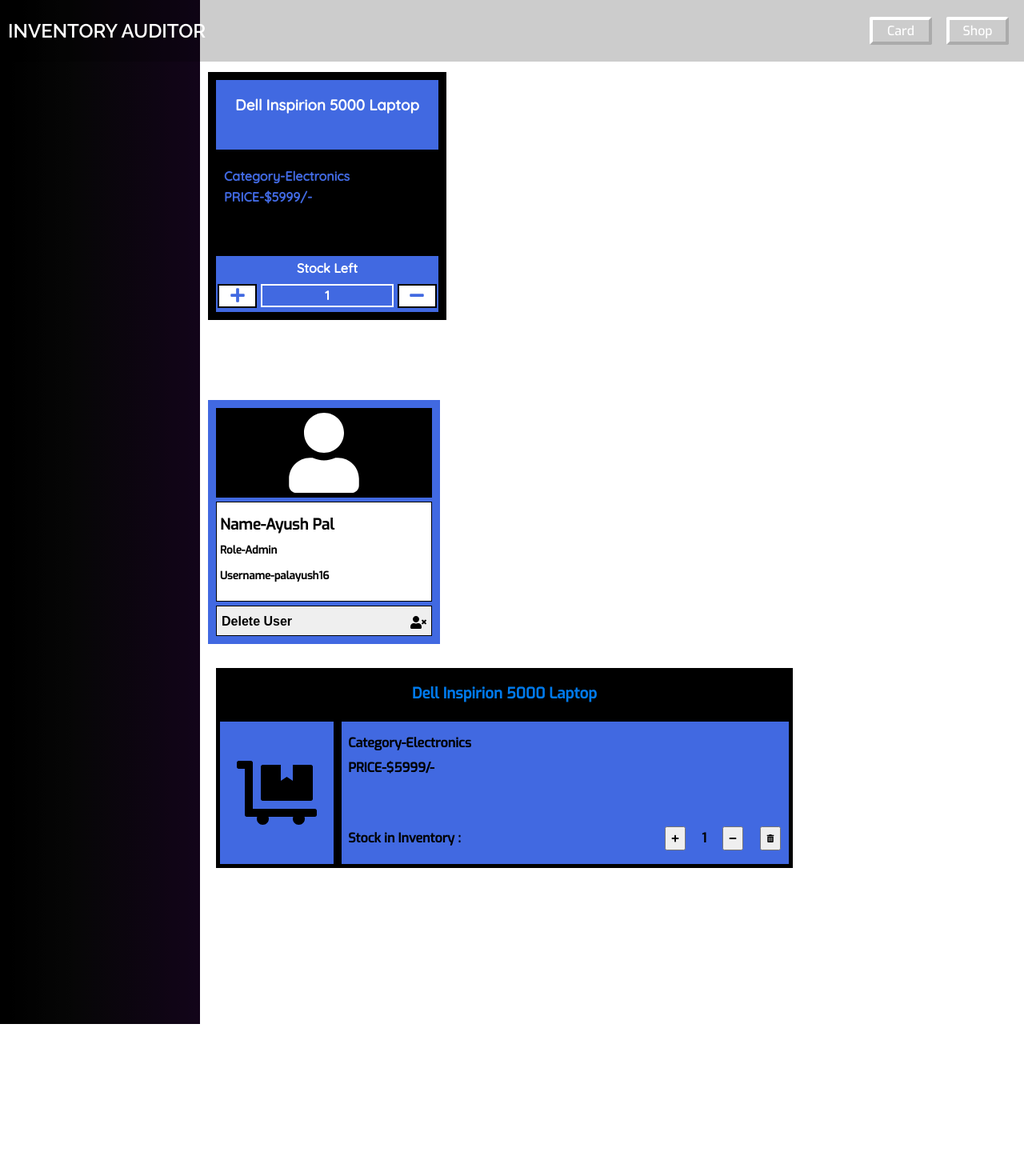
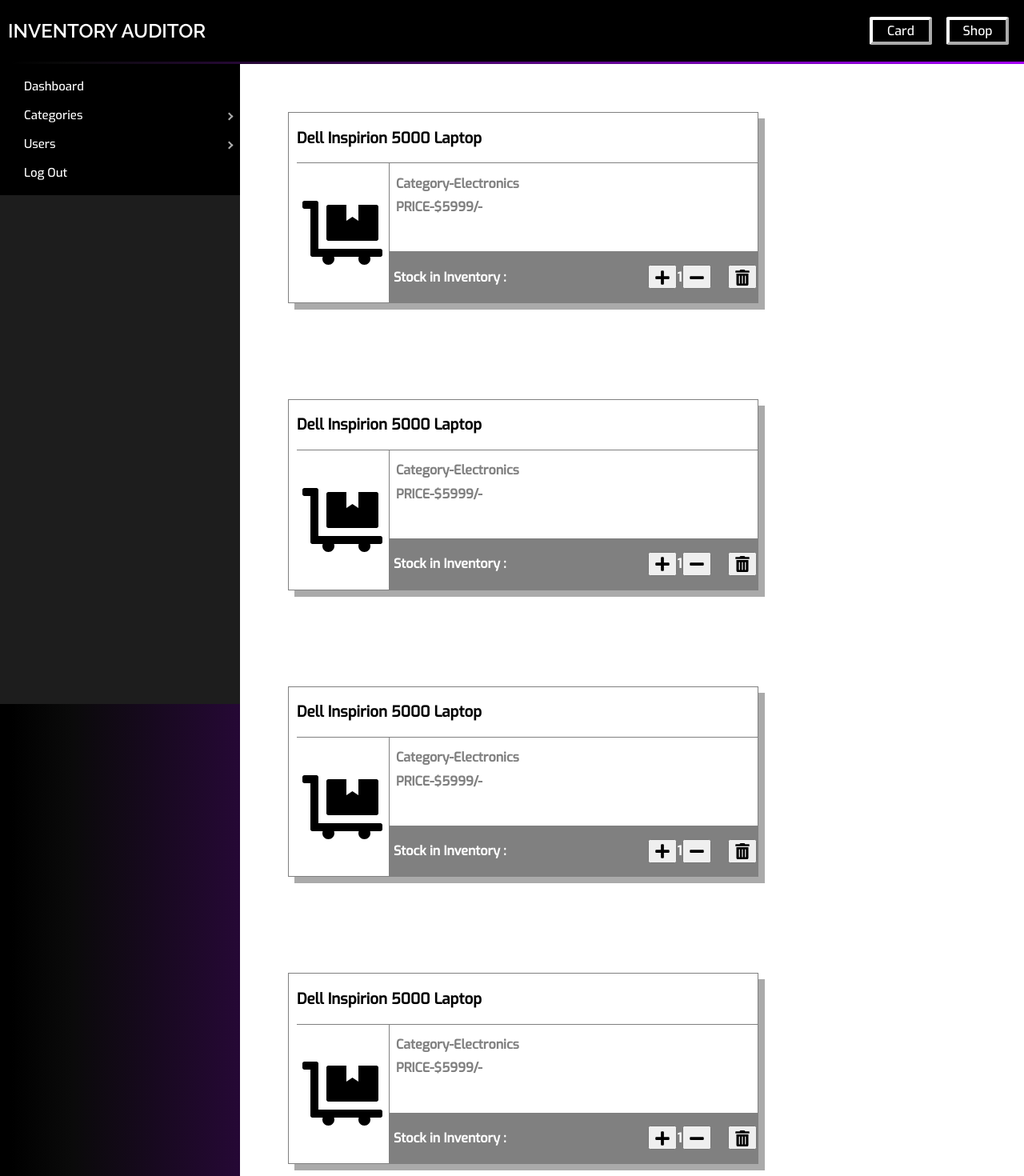
Before and after one commit to arihantbansal/kwikemart-frontend, a React (Create React App) app: page /dashboard in a window 1280 px wide. Shown: the top 1470 px of the page at 80% size. Before the commit the page ends 1280 px from the top, so only its background shows below. Built offline with nearby package versions, Linux system fonts and the light colour scheme; a web font is replaced by a local one.

Commit message:
added sidebar and modified product card

```diff
--- a/package.json
+++ b/package.json
@@ -10,6 +10,7 @@
     "react": "^17.0.2",
     "react-dom": "^17.0.2",
     "react-icons": "^4.2.0",
+    "react-pro-sidebar": "^0.6.0",
     "react-router-dom": "^5.2.0",
     "react-scripts": "^4.0.3",
     "web-vitals": "^1.1.2"
--- a/src/App.css
+++ b/src/App.css
@@ -27,15 +27,15 @@
 nav {
 	display: flex;
 	align-items: center;
-	position:fixed;
-	width:100%;
+	z-index: 10;
+	width:100vw;
 	justify-content: space-between;
-	background-color: rgba(0, 0, 0, 0);
+	background-color: rgba(0, 0, 0, 1);
 	padding-left: 10px;
 	list-style: none;
 	text-decoration: none;
 	color: #fff;
-	background-color: rgba(0, 0, 0, 0.2);
+
 }
 
 nav a {
@@ -209,6 +209,10 @@
 /************************/
 /*      Dashboard       */
 /************************/
+.landing-screen3{
+	display: flex;
+	flex-direction: column;
+}
 .dashb {
 	height: 90vh;
 	width: 100vw;
@@ -217,17 +221,16 @@
 	flex-direction: column;
 }
 
-.sidebar {
-	height: 100vmax;
-	left: 0;
-	width: 20%;
-	min-width: 250px;
-	background-color: rgba(0, 0, 0, 0.4);
-}
+
 
 /************************/
 /*  Dashboard Content   */
 /************************/
+.navd{
+	position:fixed;
+	z-index: 90;
+}
+
 .dashboard-home {
 	right: 0;
 	display: flex;
@@ -250,6 +253,8 @@
 .dashhome {
 	display: flex;
 	flex-direction: row;
+	margin-top: 80px;
+	position:static
 }
 
 
@@ -349,6 +354,7 @@
 	flex-direction: column;
 	background-color: #fff;
 	width: 100%;
+	margin-left:300px;
 }
 
 
@@ -412,17 +418,21 @@
 .hcard{
 	display:flex;
 	flex-direction:column;
-	background-color: black;
-
-	width:70%;
+	background-color: rgb(255, 255, 255);
+	color:black;
+	width:60%;
 	box-sizing: border-box;
-	margin:20px;
+	border:gray solid 1px;
+	box-shadow: 8px 8px #888888b6;
+	margin:60px;
+	text-align: left;
+	padding-left: 10px;
 }
 
 .restcardcontent{
-	background-color: royalblue;
-	color:black;
-
+	background-color: white;
+	color:gray;
+	border-top: gray solid 1px;
 	display:flex;
 	box-sizing: border-box;
 	flex-direction:row;
@@ -433,21 +443,22 @@
 	display: flex;
 	align-items: center;
 	justify-content: center;
-
-	border:solid black 5px;
+	color:black;
+	border-right:solid gray 1px;
 
 }
 .detailcontent{
-	border:solid black 5px;
+
 	width:80%;
 	display:flex;
 	flex-direction:column;
 	box-sizing: border-box;
-	padding-left: 8px;
+
+	font-weight: 500;
 }
 .hpdetails{
-	line-height: 10px;
-
+	line-height: 8px;
+	padding-left: 8px;
 	height:75%;
 }
 .hstock{
@@ -458,7 +469,7 @@
 	justify-content: space-between;
 	align-content: center;
 	padding:10px 0;
-	background-color: royalblue;
+	background-color: gray;
 
 
 }
@@ -476,12 +487,17 @@
 	align-items: center;
 	flex-direction:row;
 	width:30%;
+	color:white;
 	justify-content: space-around;
 
 }
 .hstocktitle {
-	padding:5px 0;
+	padding:5px 0 5px 5px;
 	display: flex;
 	align-items: center;
+	color:white;
 
 }
+.hTrash{
+	margin-left: 20px;
+}
--- a/src/App.js
+++ b/src/App.js
@@ -9,6 +9,10 @@
 import ItemDetail from "./components/ItemDetail";
 import { BrowserRouter as Router, Switch, Route } from "react-router-dom";
 import { Link } from "react-router-dom";
+
+
+
+
 
 function App() {
 	return (
@@ -40,6 +44,7 @@
 					<h2>Inventory</h2>
 					<h2>Manager</h2>
 				</div>
+
 				<div className="home-login">
 					<h3>Sign In to avail services</h3>
 					<Link to="/login">
--- a/src/components/Dashboard.js
+++ b/src/components/Dashboard.js
@@ -11,14 +11,18 @@
 const Dashboard = () => {
 	return (
 		<div className="landing-screen3">
-			<Nav />
+			<div className="navd"><Nav /></div>
 			<div className="dashhome">
 				<Sidebar />
 				<div className="dash-content">
-					<ProductCard />
 
-					<UserCard />
-					<ProductCardH/>
+				 <ProductCardH/>
+				 <ProductCardH/>
+				 <ProductCardH/>
+				 <ProductCardH/>
+				 <ProductCard />
+				 <UserCard />
+
 				</div>
 
 			</div>
--- a/src/components/ProductCardH.js
+++ b/src/components/ProductCardH.js
@@ -24,14 +24,14 @@
                         </div>
                         <div className="hstockcontent">
                             <button className="hplus" >
-                                <FaPlus size={10}/>
+                                <FaPlus size={20}/>
                             </button>
                             <h4>1</h4>
                             <button className="hminus">
-                                <FaMinus size={10}/>
+                                <FaMinus size={20}/>
                             </button>
                             <button className="hTrash">
-                                <FaTrashAlt size={10}/>
+                                <FaTrashAlt size={20}/>
                             </button>
                         </div>
                     </div>
--- a/src/components/Sidebar.js
+++ b/src/components/Sidebar.js
@@ -1,8 +1,38 @@
 import React from "react";
 import "../App";
+import { ProSidebar, Menu, MenuItem, SubMenu } from 'react-pro-sidebar';
+import 'react-pro-sidebar/dist/css/styles.css';
 
 const Sidebar = () => {
-	return <div className="sidebar"></div>;
+	return(
+		<div className="sidebar">
+
+
+	<ProSidebar  style={{  width: "300px", position:"fixed" }} >
+  	<Menu iconShape="square">
+    <MenuItem style={{  width: "300px"}}>Dashboard</MenuItem>
+
+    <SubMenu style={{  width: "300px"}} title="Categories">
+      <MenuItem style={{  width: "300px"}} >Electronics</MenuItem>
+      <MenuItem style={{  width: "300px"}} >Home Appliances</MenuItem>
+	  <MenuItem style={{  width: "300px"}} >Clothes</MenuItem>
+	  <MenuItem style={{  width: "300px"}} >Grocery</MenuItem>
+	  <MenuItem style={{  width: "300px"}} >Kids</MenuItem>
+	  </SubMenu>
+	  <SubMenu style={{  width: "300px" ,transition:"2s"}}  title="Users">
+      <MenuItem style={{  width: "300px"}} >Admin</MenuItem>
+      <MenuItem style={{  width: "300px"}} >Cashier</MenuItem>
+	  <MenuItem style={{  width: "300px"}} >Staff</MenuItem>
+
+
+	  </SubMenu>
+	  <MenuItem style={{  width: "300px"}}>Log Out</MenuItem>
+
+
+  	</Menu>
+	</ProSidebar>
+	</div>
+	);
 };
 
 export default Sidebar;
```
Also changed, not shown: 1 other file (tests, documents, lock files or other folders).
